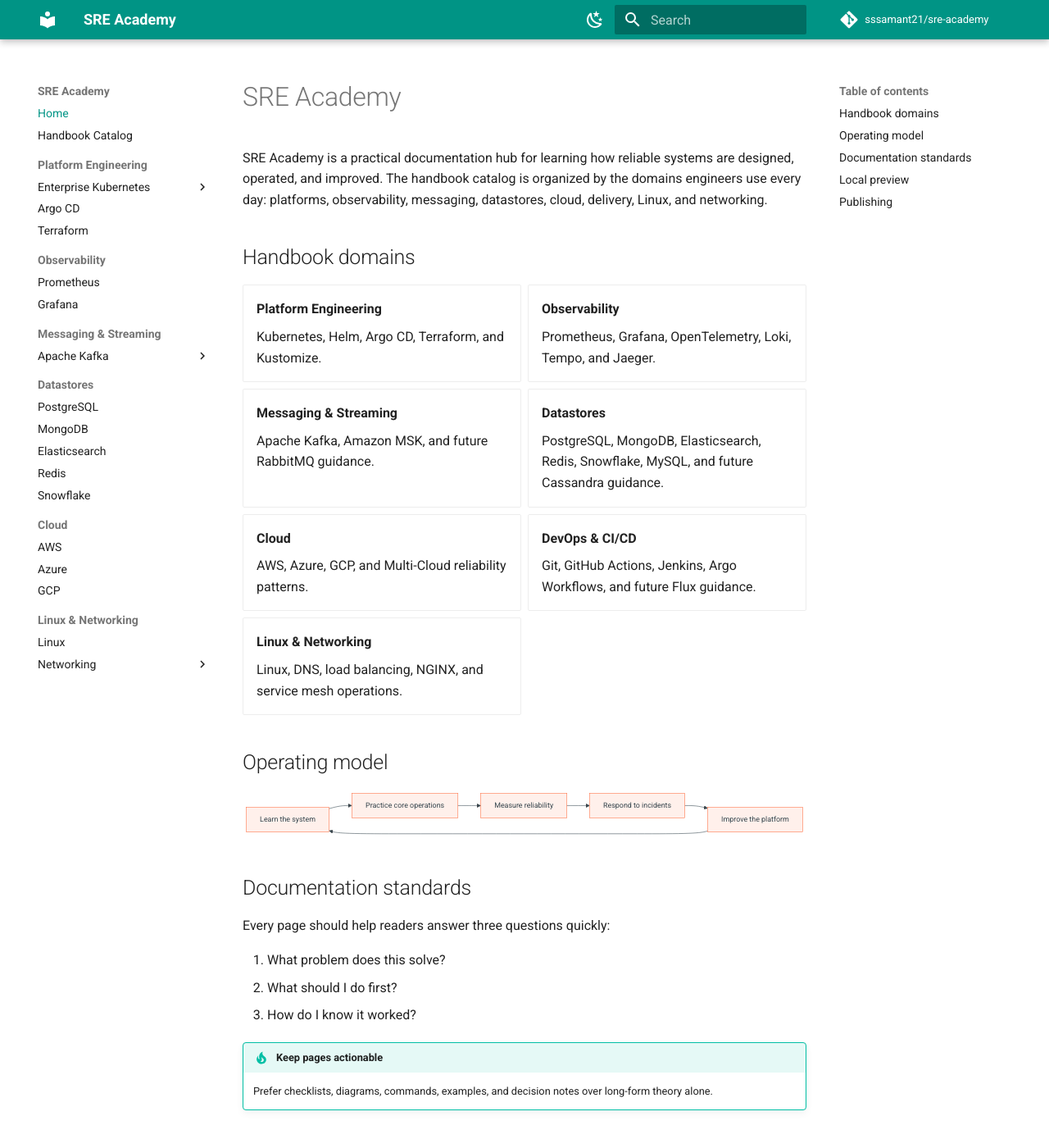
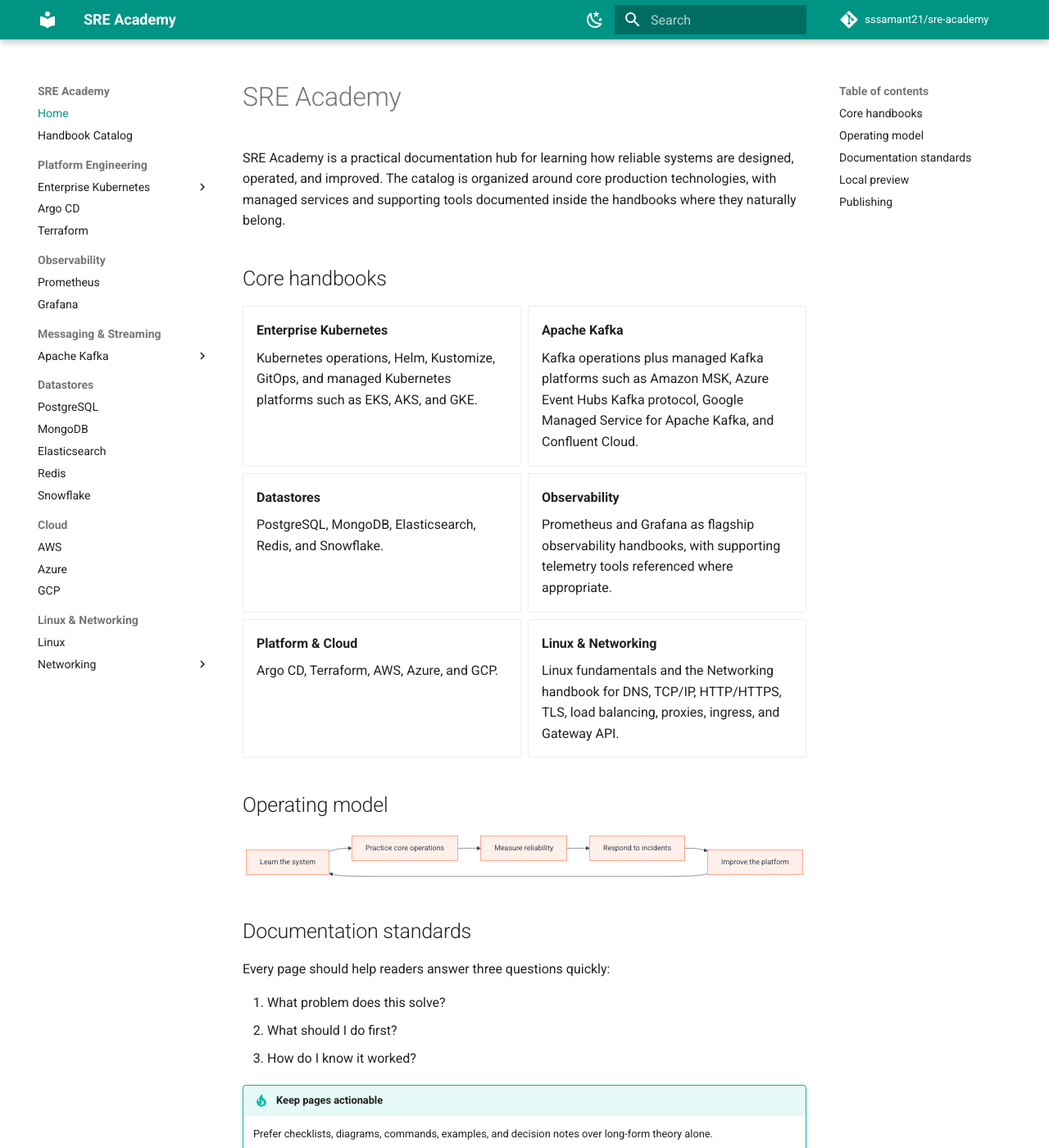
Before and after one commit to sssamant21/sre-academy, an MkDocs documentation site: the page built from docs/index.md, in a window 1280 px wide and 1400 px high. Shown: the whole window at 82% size. Built offline with MkDocs 1.6.1 and Material for MkDocs 9.7.7, drawn with Linux system fonts in a browser that asks for light colours; comment, search, counter and statistics services are not loaded.

Commit message:
Update homepage for core handbook structure

```diff
--- a/docs/index.md
+++ b/docs/index.md
@@ -1,38 +1,34 @@
 # SRE Academy
 
-SRE Academy is a practical documentation hub for learning how reliable systems are designed, operated, and improved. The handbook catalog is organized by the domains engineers use every day: platforms, observability, messaging, datastores, cloud, delivery, Linux, and networking.
+SRE Academy is a practical documentation hub for learning how reliable systems are designed, operated, and improved. The catalog is organized around core production technologies, with managed services and supporting tools documented inside the handbooks where they naturally belong.
 
-## Handbook domains
+## Core handbooks
 
 <div class="grid cards" markdown>
 
-- **Platform Engineering**
+- **Enterprise Kubernetes**
 
-    Kubernetes, Helm, Argo CD, Terraform, and Kustomize.
+    Kubernetes operations, Helm, Kustomize, GitOps, and managed Kubernetes platforms such as EKS, AKS, and GKE.
+
+- **Apache Kafka**
+
+    Kafka operations plus managed Kafka platforms such as Amazon MSK, Azure Event Hubs Kafka protocol, Google Managed Service for Apache Kafka, and Confluent Cloud.
+
+- **Datastores**
+
+    PostgreSQL, MongoDB, Elasticsearch, Redis, and Snowflake.
 
 - **Observability**
 
-    Prometheus, Grafana, OpenTelemetry, Loki, Tempo, and Jaeger.
+    Prometheus and Grafana as flagship observability handbooks, with supporting telemetry tools referenced where appropriate.
 
-- **Messaging & Streaming**
+- **Platform & Cloud**
 
-    Apache Kafka, Amazon MSK, and future RabbitMQ guidance.
-
-- **Datastores**
-
-    PostgreSQL, MongoDB, Elasticsearch, Redis, Snowflake, MySQL, and future Cassandra guidance.
-
-- **Cloud**
-
-    AWS, Azure, GCP, and Multi-Cloud reliability patterns.
-
-- **DevOps & CI/CD**
-
-    Git, GitHub Actions, Jenkins, Argo Workflows, and future Flux guidance.
+    Argo CD, Terraform, AWS, Azure, and GCP.
 
 - **Linux & Networking**
 
-    Linux, DNS, load balancing, NGINX, and service mesh operations.
+    Linux fundamentals and the Networking handbook for DNS, TCP/IP, HTTP/HTTPS, TLS, load balancing, proxies, ingress, and Gateway API.
 
 </div>
 
```
